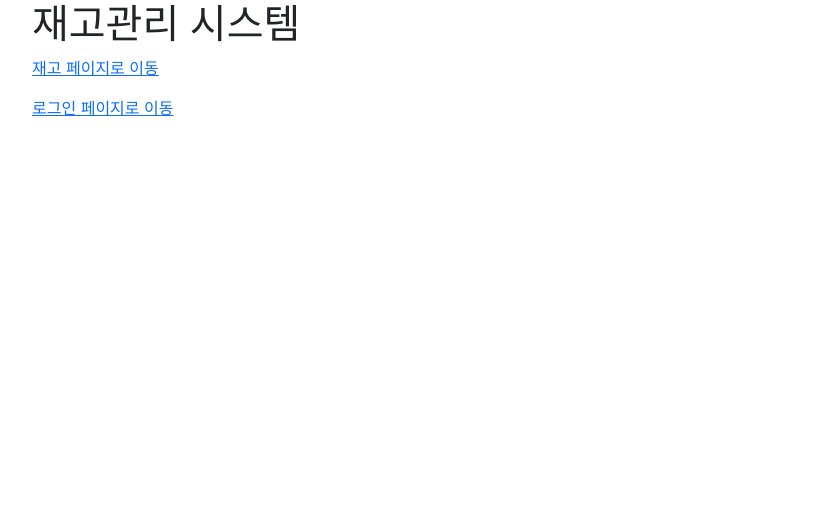
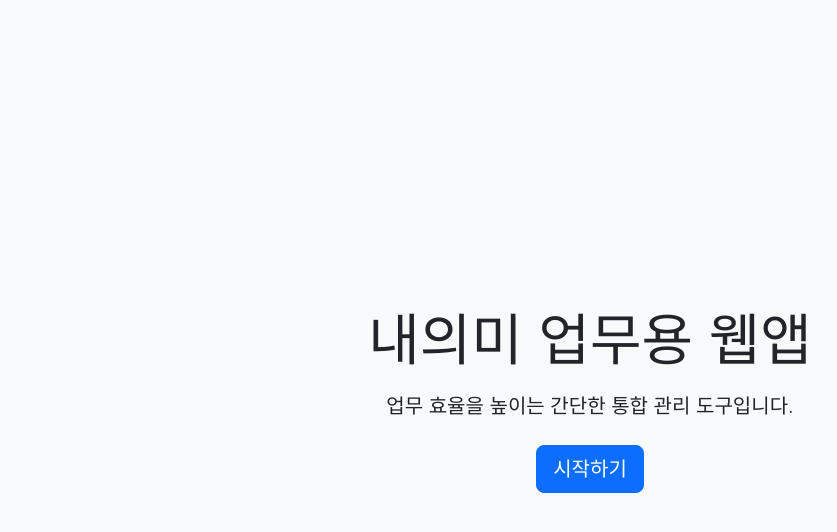
Before and after one commit to mymeaning-ceo/my-bode-project, a React (Create React App) app in the folder client/: page / in a window 1280 px wide. Shown: the top 532 px of the page, without its empty margins (50-887 px from the left). Built offline with nearby package versions, Linux system fonts and the light colour scheme.

Commit message:
feat(client): redesign home page with business focus

```diff
--- /dev/null
+++ b/client/src/pages/Home.css
@@ -0,0 +1,9 @@
+.hero {
+  display: flex;
+  flex-direction: column;
+  justify-content: center;
+  align-items: center;
+  min-height: 100vh;
+  text-align: center;
+  background-color: #f8f9fa;
+}
--- a/client/src/pages/Home.js
+++ b/client/src/pages/Home.js
@@ -1,16 +1,15 @@
 import React from 'react';
 import { Link } from 'react-router-dom';
+import './Home.css';
 
 function Home() {
   return (
-    <div className="container">
-      <h1>재고관리 시스템</h1>
-      <p>
-        <Link to="/stock">재고 페이지로 이동</Link>
-      </p>
-      <p className="mt-3">
-        <Link to="/login">로그인 페이지로 이동</Link>
-      </p>
+    <div className="hero">
+      <h1 className="display-4 mb-3">내의미 업무용 웹앱</h1>
+      <p className="lead mb-4">업무 효율을 높이는 간단한 통합 관리 도구입니다.</p>
+      <Link to="/login" className="btn btn-primary btn-lg">
+        시작하기
+      </Link>
     </div>
   );
 }
```
Also changed, not shown: 1 other file (tests, documents, lock files or other folders).
